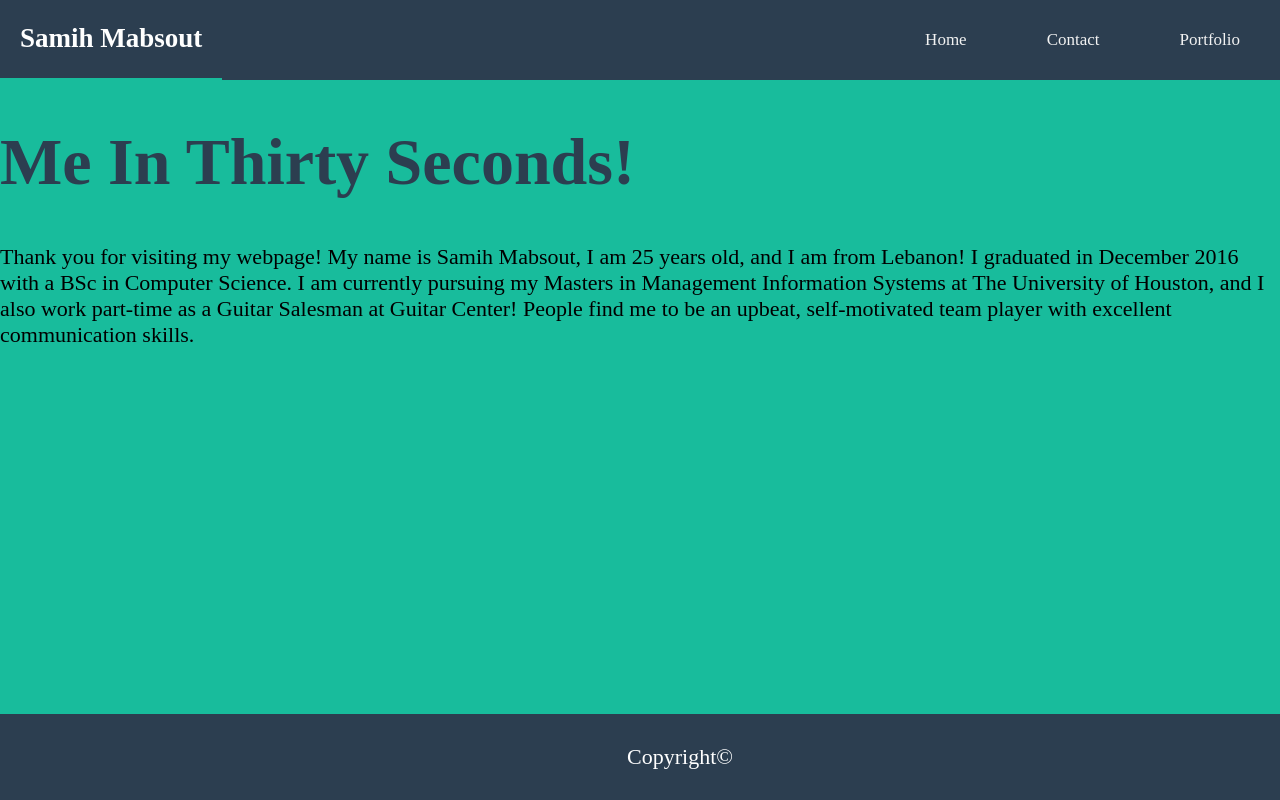
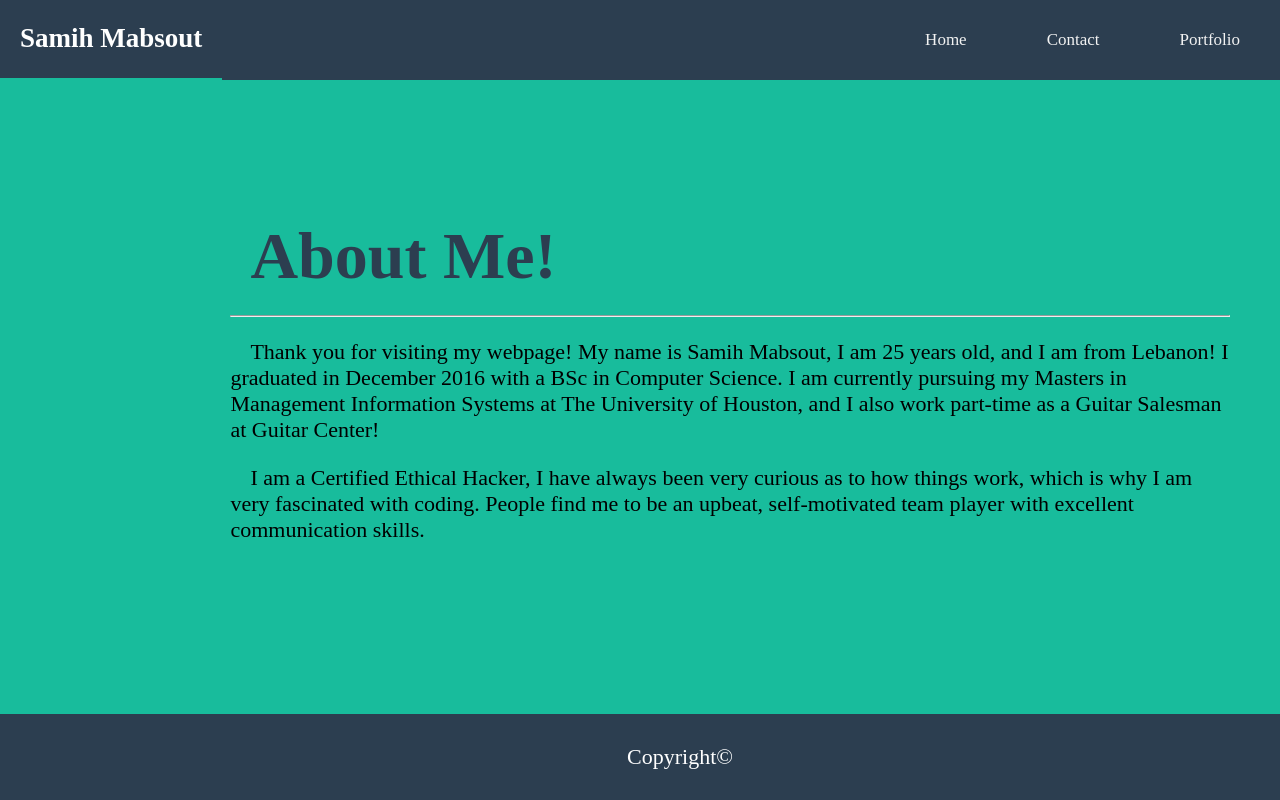
Before and after one commit to smabsout/Basic-Portfolio, a plain HTML site: page index.html in a window 1280 px wide. Drawn offline with Linux system fonts and the light colour scheme; a web font is replaced by a local one.

Commit message:
About me page almost dome

```diff
--- a/css/style.css
+++ b/css/style.css
@@ -49,11 +49,27 @@ body{
     background-color: #18bc9c!important;
     position: relative;
     margin: 0 auto;
+
 }
 
+.container{
+
+margin: 0 auto;
+width: 1000px;
+background-color:transparent;
+border-radius: 12px;
+margin: 10% 18%;
+
+
+}
 .title{
     color:#2c3e50;
     font-size: 300%;
+    position: center;
+    padding: 10px 20px;
+    margin: 0 auto;
+
+
 }
 
 .contact{
--- a/index.html
+++ b/index.html
@@ -1,16 +1,18 @@
 <!DOCTYPE html>
 <html>
+
 <head>
     <title>My Awesome Portfolio!!!</title>
     <link rel="stylesheet" href="css/style.css">
     <link href="https://fonts.googleapis.com/css?family=Allerta+Stencil" rel="stylesheet">
     <link rel="stylesheet" href="https://cdnjs.cloudflare.com/ajax/libs/font-awesome/4.7.0/css/font-awesome.min.css">
-    <meta charset ="UTF-8">
+    <meta charset="UTF-8">
 
 </head>
+
 <body>
     <nav>
-                <div class="myname" >
+        <div class="myname">
 
             <h1>Samih Mabsout</h1>
 
@@ -28,12 +30,21 @@
 
     <div class="container">
 
-                <h1 class="title">Me In Thirty Seconds!</h1>
+        <h1 class="title">About Me!</h1>
+        <hr>
 
-                <p>Thank you for visiting my webpage! My name is Samih Mabsout, I am 25 years old, and I am from Lebanon!
-                I graduated in December 2016 with a BSc in Computer Science. I am currently pursuing my Masters in Management Information Systems at The University of Houston,
+        <p style="text-indent: 20px">Thank you for visiting my webpage! My name is Samih Mabsout, I am 25 years old, and I am from Lebanon!
+            I graduated in December 2016 with a BSc in Computer Science. I am currently pursuing my Masters in
+            Management Information Systems at The University of Houston,
             and I also work part-time as a Guitar Salesman at Guitar Center!
-                People find me to be an upbeat, self-motivated team player with excellent communication skills. </p>
+
+
+        </p>
+
+        <p style="text-indent: 20px">
+            I am a Certified Ethical Hacker, I have always been very curious as to how things work, which is why I am very fascinated with coding.
+            People find me to be an upbeat, self-motivated team player with excellent communication skills.
+        </p>
 
 
 
```
Also changed, not shown: contact.html (+11 -2 lines), portfolio.html (+11 -2 lines). Lines whose indentation alone changed are shown as unchanged.
